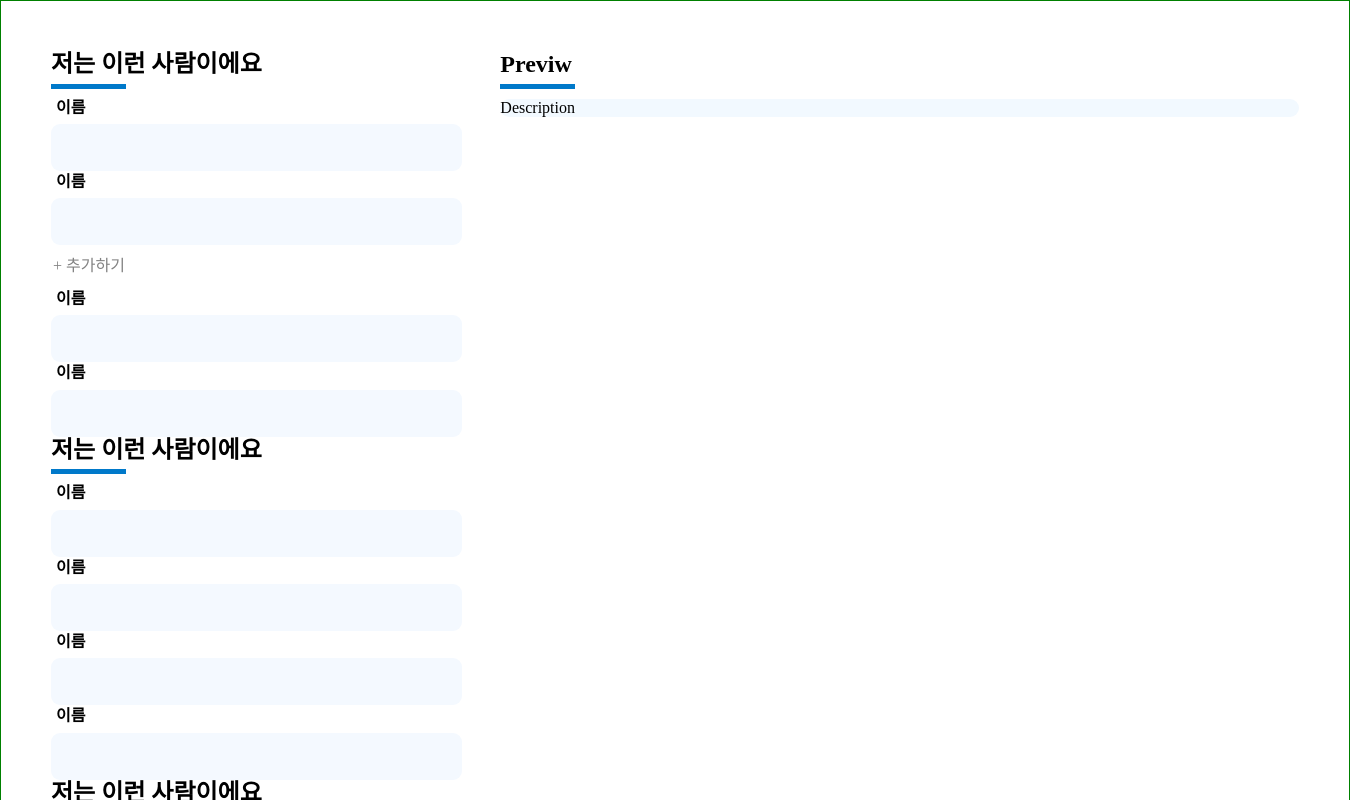
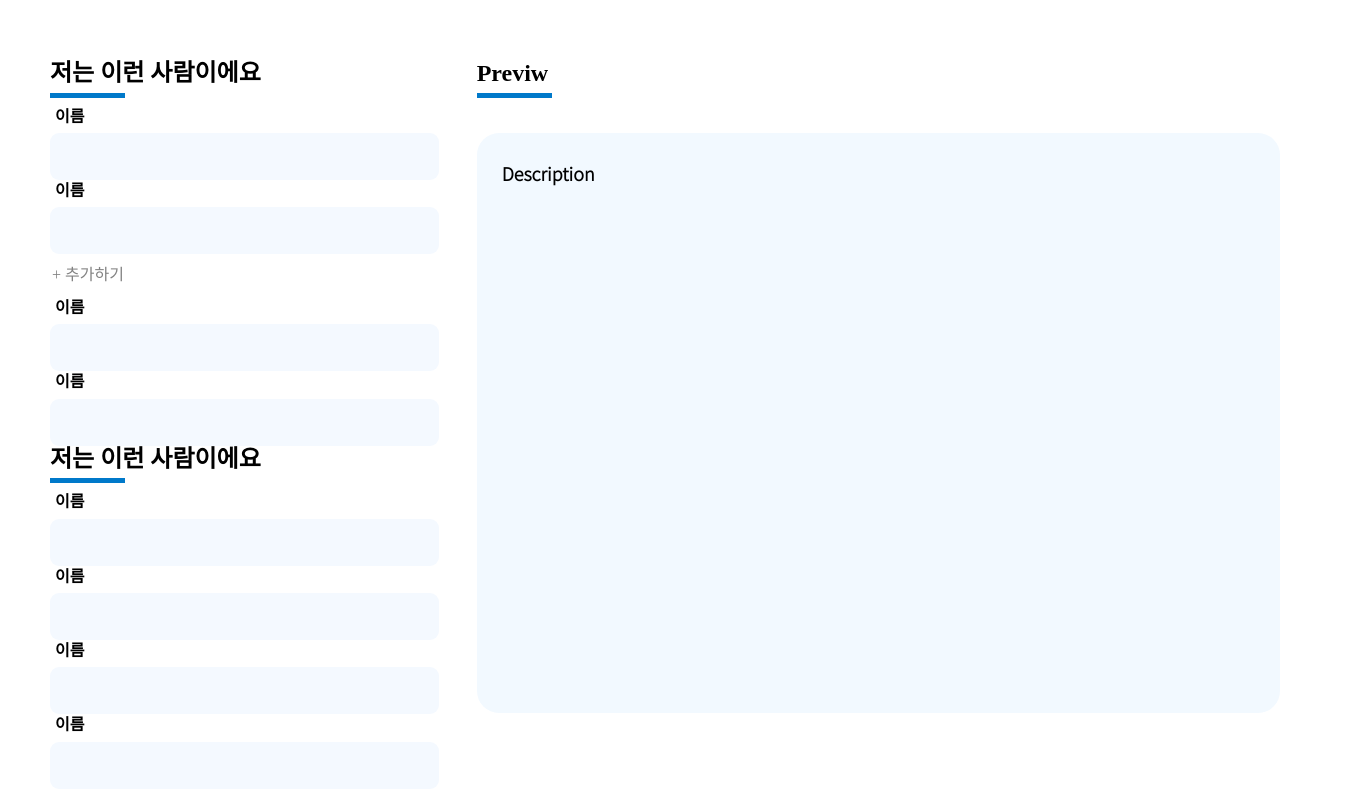
Before and after one commit to jaewoong2/HelpMe, a React app: page / in a window 1280 px wide. Shown: the top 800 px of the page, 1350 px wide, since content can reach past the window. Built offline with nearby package versions, Linux system fonts and the light colour scheme.

Commit message:
:sparkles: implement description

```diff
--- a/src/App.tsx
+++ b/src/App.tsx
@@ -2,19 +2,31 @@ import Button from '@components/Button';
 import Description from '@components/Description';
 import Input from '@components/Input';
 import Title from '@components/Title';
+import { css } from '@emotion/react';
 import React from 'react';
 
 type Props = {};
 const App = () => {
   return (
+    <main
+      style={{
+        display: 'flex',
+        width: '100%',
+        height: '100%',
+        justifyContent: 'center',
+        alignItems: 'center',
+      }}
+    >
       <div
         style={{
+          marginTop: '120px',
           display: 'flex',
           maxWidth: '1248px',
           width: '100%',
           height: '100%',
+          maxHeight: '960px',
           padding: '50px',
-        border: '1px solid green',
+          justifyContent: 'center',
         }}
       >
         <div style={{ width: '50%', height: '100%' }}>
@@ -29,23 +41,27 @@ const App = () => {
           <Input title="이름" />
           <Input title="이름" />
           <Input title="이름" />
-        <Title>저는 이런 사람이에요</Title>
-        <Input title="이름" />
-        <Input title="이름" />
-        <Button>+ 추가하기</Button>
-        <Input title="이름" />
-        <Input title="이름" />
-        <Title>저는 이런 사람이에요</Title>
-        <Input title="이름" />
-        <Input title="이름" />
-        <Input title="이름" />
-        <Input title="이름" />
         </div>
-      <section style={{ width: '100%', height: '100%', marginLeft: '50px' }}>
+        <section
+          style={{
+            maxHeight: '960px',
+            display: 'flex',
+            flexDirection: 'column',
+            width: '100%',
+            height: '100%',
+            marginLeft: '50px',
+          }}
+        >
           <Title>Previw</Title>
-        <Description />
+          <Description
+            css={css`
+              max-height: 70%;
+              height: calc(100% - 33px);
+            `}
+          />
         </section>
       </div>
+    </main>
   );
 };
 
--- a/src/components/Description/Description.styles.tsx
+++ b/src/components/Description/Description.styles.tsx
@@ -1,12 +1,14 @@
 import { SerializedStyles } from '@emotion/react';
 import styled from '@emotion/styled';
+import { TypoGraphy } from '@styles/typo';
 
 const Container = styled.div<{ css?: SerializedStyles }>`
   width: 100%;
   height: 100%;
   border-radius: 22px;
   background-color: ${({ theme }) => theme.color.textAreaBg};
-
+  padding: 10px 25px;
+  ${TypoGraphy.Description};
   ${({ css }) => css};
 `;
 
--- a/src/styles/global.css
+++ b/src/styles/global.css
@@ -349,3 +349,10 @@ template {
 [hidden] {
   display: none;
 }
+
+#root,
+html,
+body {
+  width: 100%;
+  height: 100%;
+}
```
Lines whose indentation alone changed are shown as unchanged.
